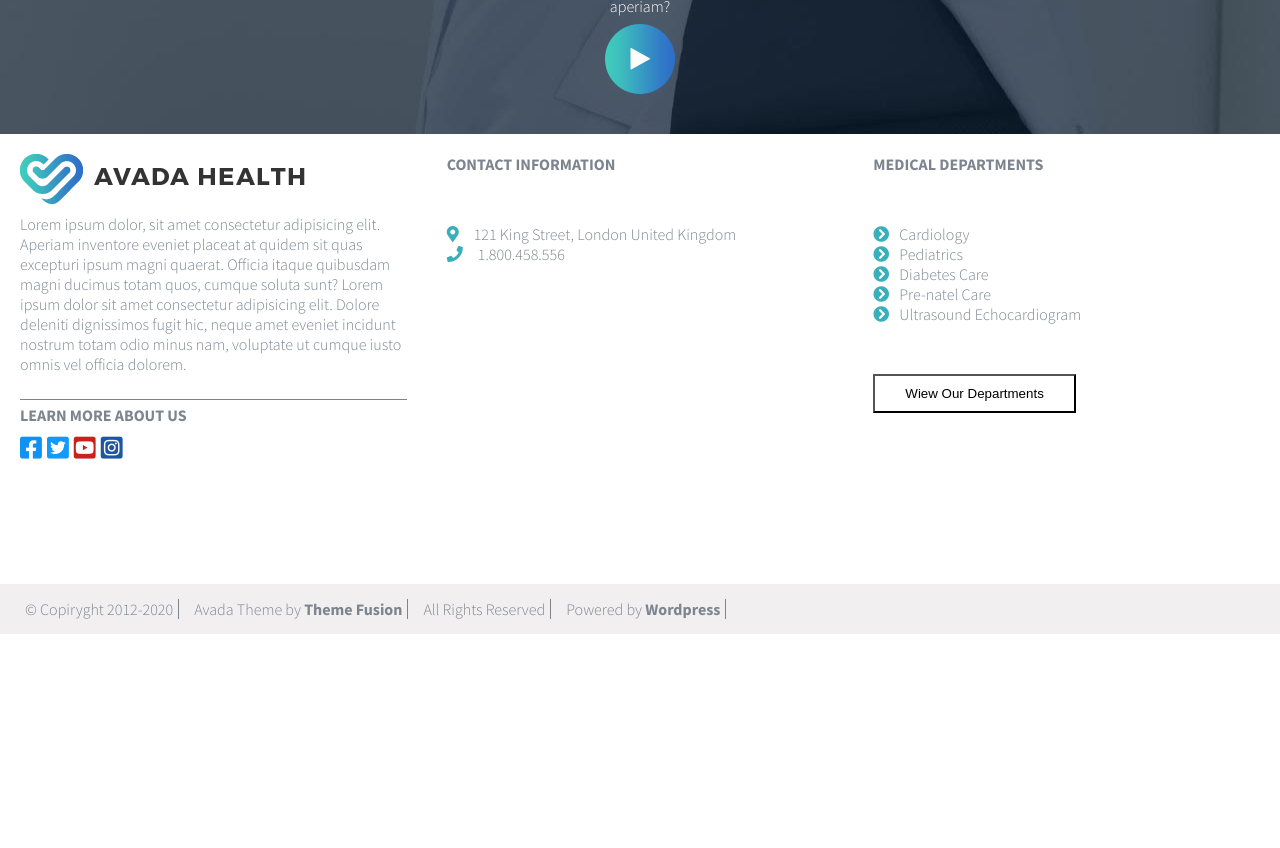
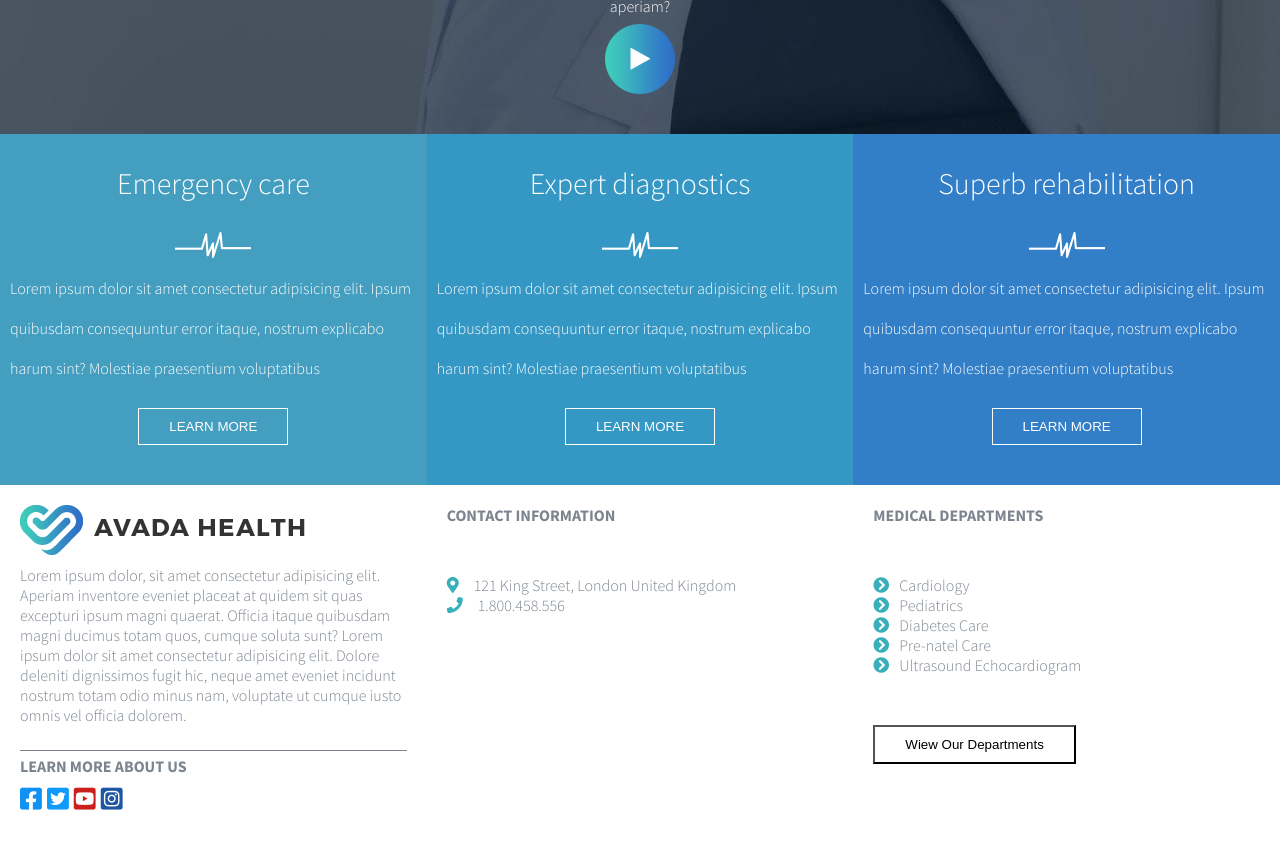
Before and after one commit to LucaHLR91/proj-html-vuejs, a Vue app: page / in a window 1280 px wide. Shown: the part 4980-5828 px from the top of the page. Before the commit the page ends 5614 px from the top, so only its background shows below. Built offline with nearby package versions, Linux system fonts and the light colour scheme.

Commit message:
facilities top

```diff
--- a/src/components/Main.vue
+++ b/src/components/Main.vue
@@ -65,8 +65,13 @@
           <p>Lorem ipsum dolor sit amet consectetur adipisicing elit. Ipsum quibusdam consequuntur error itaque, nostrum explicabo harum sint? Molestiae praesentium voluptatibus fugiat perferendis cum sequi hic, unde deleniti modi iste aperiam?</p>
           <img src="../assets/img/play-icon.png" alt="play-icon">
         </div>
-        <div class="facilities_exellence">
-
+        <div class="facilities_excellences">
+          <div v-for="(excellence, index) in excellences" :key="index" class="excellence" :class="excellence.background">
+            <h4>{{excellence.title}}</h4>
+            <img :src="require(`../${excellence.img}`)" alt="wave">
+            <p>{{excellence.text}}</p>
+            <button>Learn more</button>
+          </div>
         </div>
       </div>
       <div class="facilities_bottom">
@@ -164,6 +169,26 @@ export default {
             text: 'Lorem ipsum dolor sit amet consectetur adipisicing elit. Ipsum quibusdam consequuntur error itaque, nostrum explicabo harum sint? Molestiae praesentium voluptatibus fugiat perferendis cum sequi hic, unde deleniti modi iste aperiam?',
           },
         ],
+        excellences: [
+          {
+            title: 'Emergency care',
+            img: 'assets/img/wave-divider.png',
+            text: 'Lorem ipsum dolor sit amet consectetur adipisicing elit. Ipsum quibusdam consequuntur error itaque, nostrum explicabo harum sint? Molestiae praesentium voluptatibus',
+            background: 'pelourous',
+          },
+          {
+            title: 'Expert diagnostics',
+            img: 'assets/img/wave-divider.png',
+            text: 'Lorem ipsum dolor sit amet consectetur adipisicing elit. Ipsum quibusdam consequuntur error itaque, nostrum explicabo harum sint? Molestiae praesentium voluptatibus',
+            background: 'pelourous_ciano',
+          },
+          {
+            title: 'Superb rehabilitation',
+            img: 'assets/img/wave-divider.png',
+            text: 'Lorem ipsum dolor sit amet consectetur adipisicing elit. Ipsum quibusdam consequuntur error itaque, nostrum explicabo harum sint? Molestiae praesentium voluptatibus',
+            background: 'pelourous_blue',
+          },
+        ]
       }
     }
 }
@@ -381,8 +406,8 @@ export default {
         height: 1px;
         background-color: $primary_text_color;
         margin: 15px 0 0 70px;
+      }
     }
-  }
 
     p {
       width: 40%;
@@ -390,5 +415,40 @@ export default {
       line-height: 35px;
     }
   }
+
+  .facilities_excellences {
+    display: flex;
+
+    .excellence {
+      display: flex;
+      flex-direction: column;
+      justify-content: flex-start;
+      align-items: center;
+      width: calc(100% / 3);
+
+      h4 {
+        font-size: 30px;
+        font-weight: 300;
+        color: $primary_text_color;
+        padding: 30px;
+      }
+
+      p {
+        color: $primary_text_color;
+        line-height: 40px;
+        padding: 10px;
+      }
+
+      button {
+        border: 1px solid white;;
+        background-color: transparent;
+        color: $primary_text_color;
+        text-transform: uppercase;
+        padding: 10px 30px;
+        margin: 10px 0 40px 0;
+      }
+    }
+  }
+
 }
 </style>
--- a/src/style/General.scss
+++ b/src/style/General.scss
@@ -34,3 +34,15 @@ body {
 .instagram {
     color: #1D56A2;
 }
+
+.pelourous {
+    background-color: #449ebf;
+}
+
+.pelourous_ciano {
+    background-color: #3597C3;
+}
+
+.pelourous_blue {
+    background-color: #327EC7;
+}
```
